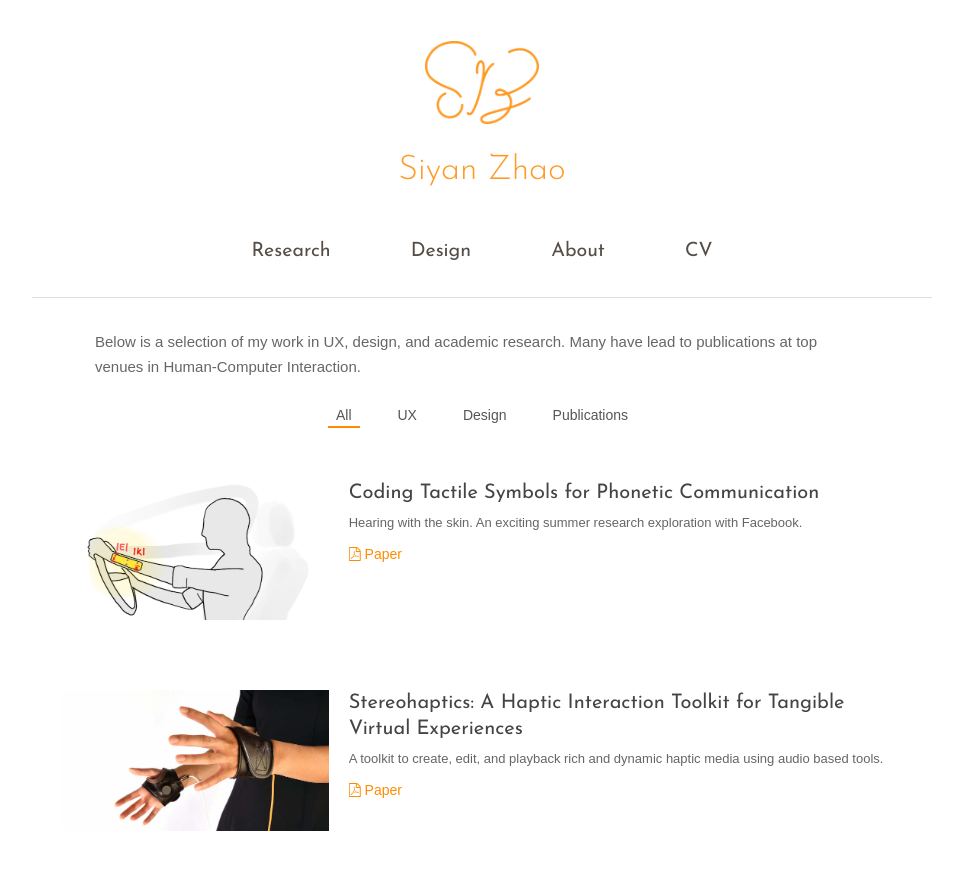
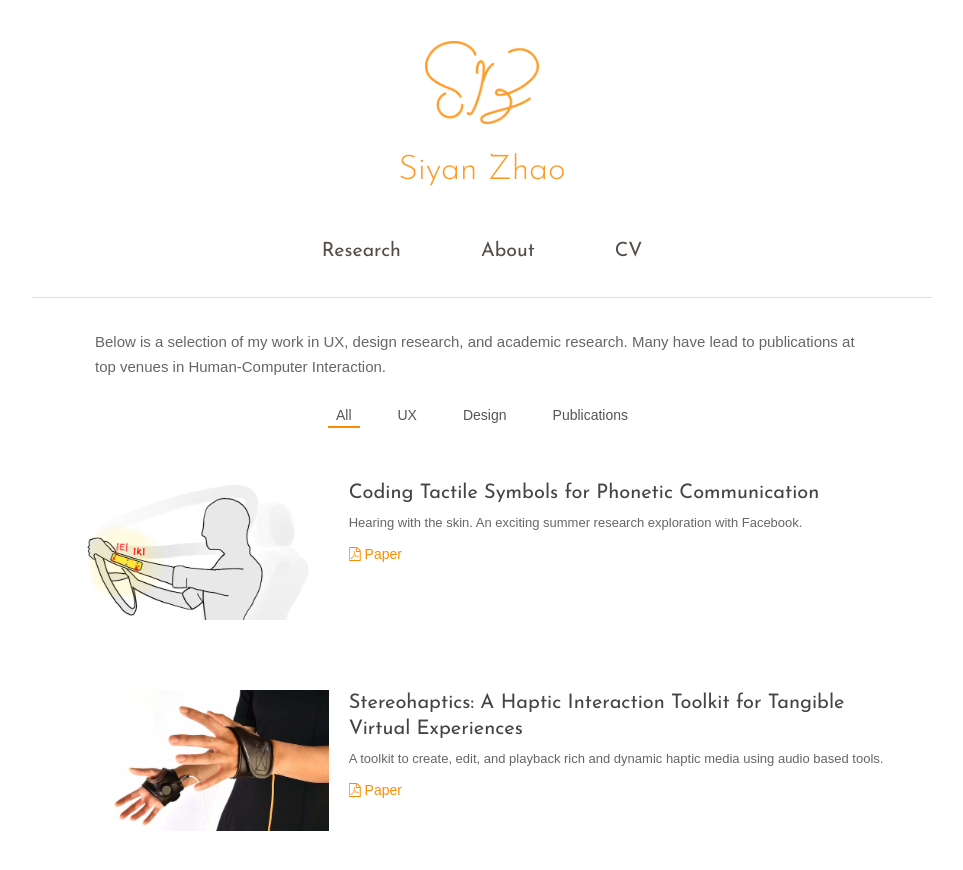
Before and after one commit to siyanz/siyanz.github.io, a Jekyll site: the page built from index.html, in a window 1280 px wide and 900 px high. Shown: the top 870 px of the window, without its empty margins (158-1121 px from the left). Built offline with Jekyll 4.4.1, drawn with Linux system fonts in a browser that asks for light colours; nearby versions of some CDN libraries; some web fonts are replaced.

Commit message:
removed old design page

```diff
--- a/_includes/default.html
+++ b/_includes/default.html
@@ -55,7 +55,7 @@
           </button>
           <ul class="dropdown-menu" role="menu">
               <li><a class="main-nav-li" href="{{ site.baseurl }}/">Research</a></li>
-              <li><a class="main-nav-li" href="{{ site.baseurl }}/design/">Design</a></li>
+              <!-- <li><a class="main-nav-li" href="{{ site.baseurl }}/design/">Design</a></li> -->
               <li><a class="main-nav-li" href="{{ site.baseurl }}/about/">About</a></li>
               <li><a class="main-nav-li" href="{{ site.baseurl }}/resources/2018_CV.pdf" target="_blank">CV</a></li>
               <!--li><a href="{{ site.baseurl }}/categories.html">Categories</a></li-->
@@ -77,7 +77,7 @@
         <nav id="main-nav">
           <ul>
           <li><a class="main-nav-li" href="{{ site.baseurl }}/">Research</a></li>
-          <li><a class="main-nav-li" href="{{ site.baseurl }}/design/">Design</a></li>
+          <!-- <li><a class="main-nav-li" href="{{ site.baseurl }}/design/">Design</a></li> -->
           <li><a class="main-nav-li" href="{{ site.baseurl }}/about/">About</a></li>
           <li><a class="main-nav-li" href="{{ site.baseurl }}/resources/2018_CV.pdf" target="_blank">CV</a></li>
           <!--<li><a class="main-nav-li" href="{{ site.baseurl }}/categories.html">Categories</a></li-->
--- a/index.html
+++ b/index.html
@@ -2,7 +2,7 @@
 layout: page
 tagline:
 ---
-<p id="page-description"> Below is a selection of my work in UX, design, and academic research. Many have lead to publications at top venues in Human-Computer Interaction.</p>
+<p id="page-description"> Below is a selection of my work in UX, design research, and academic research. Many have lead to publications at top venues in Human-Computer Interaction.</p>
 <div class="category-menu">
   <ul class="category-tags">
     <!-- <li class="category-tag-li">Show: </li> -->
```
Also changed, not shown: studyMaterial/PAM.json (deleted, +0 -18 lines), archived/old-design.md (renamed from design.md), archived/old_design.html (renamed from _includes/design.html), images/portfolio/logos/T-shirt.png (added), images/portfolio/logos/T-shirt2.png (added), 2 other files.
